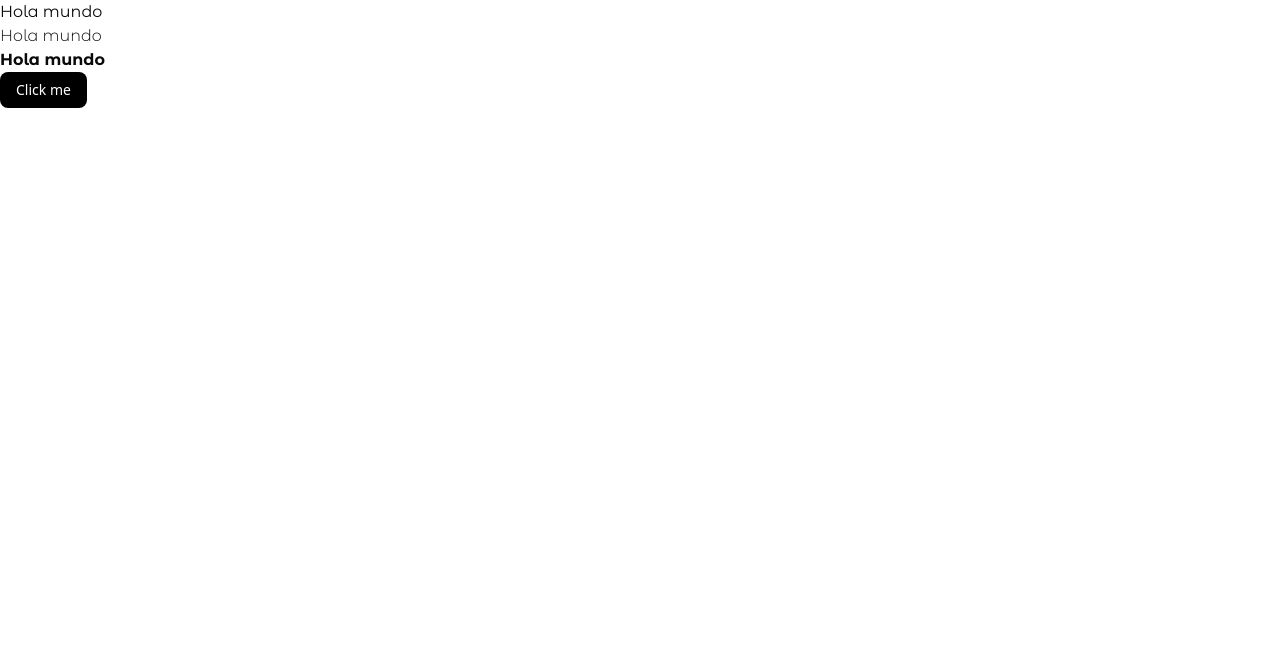
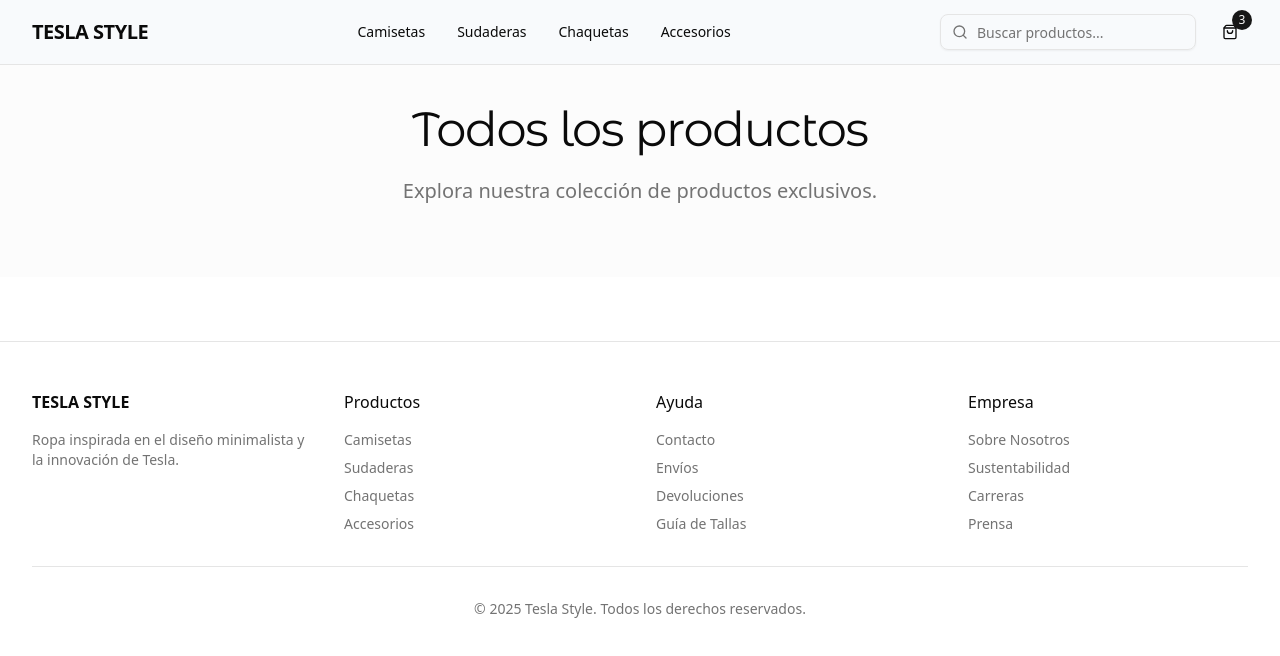
Before and after one commit to maxi-vilarino/teslo-shop, a React (Vite) app: page / in a window 1280 px wide. Shown: the top 656 px of the page. Built offline with nearby package versions, Linux system fonts and the light colour scheme.

Commit message:
Creación de componentes Header y Footer

```diff
--- /dev/null
+++ b/src/components/ui/input.tsx
@@ -0,0 +1,21 @@
+import * as React from "react"
+
+import { cn } from "@/lib/utils"
+
+function Input({ className, type, ...props }: React.ComponentProps<"input">) {
+  return (
+    <input
+      type={type}
+      data-slot="input"
+      className={cn(
+        "file:text-foreground placeholder:text-muted-foreground selection:bg-primary selection:text-primary-foreground dark:bg-input/30 border-input h-9 w-full min-w-0 rounded-md border bg-transparent px-3 py-1 text-base shadow-xs transition-[color,box-shadow] outline-none file:inline-flex file:h-7 file:border-0 file:bg-transparent file:text-sm file:font-medium disabled:pointer-events-none disabled:cursor-not-allowed disabled:opacity-50 md:text-sm",
+        "focus-visible:border-ring focus-visible:ring-ring/50 focus-visible:ring-[3px]",
+        "aria-invalid:ring-destructive/20 dark:aria-invalid:ring-destructive/40 aria-invalid:border-destructive",
+        className
+      )}
+      {...props}
+    />
+  )
+}
+
+export { Input }
--- /dev/null
+++ b/src/shop/components/CustomFooter.tsx
@@ -0,0 +1,101 @@
+export const CustomFooter = () => {
+  return (
+    <footer className="border-t py-12 px-4 lg:px-8 mt-16">
+      <div className="container mx-auto">
+        <div className="grid grid-cols-1 md:grid-cols-4 gap-8">
+          <div>
+            <h3 className="font-semibold mb-4">TESLA STYLE</h3>
+            <p className="text-sm text-muted-foreground">
+              Ropa inspirada en el diseño minimalista y la innovación de Tesla.
+            </p>
+          </div>
+
+          <div>
+            <h4 className="font-medium mb-4">Productos</h4>
+            <ul className="space-y-2 text-sm text-muted-foreground">
+              <li>
+                <a href="#" className="hover:text-foreground">
+                  Camisetas
+                </a>
+              </li>
+              <li>
+                <a href="#" className="hover:text-foreground">
+                  Sudaderas
+                </a>
+              </li>
+              <li>
+                <a href="#" className="hover:text-foreground">
+                  Chaquetas
+                </a>
+              </li>
+              <li>
+                <a href="#" className="hover:text-foreground">
+                  Accesorios
+                </a>
+              </li>
+            </ul>
+          </div>
+
+          <div>
+            <h4 className="font-medium mb-4">Ayuda</h4>
+            <ul className="space-y-2 text-sm text-muted-foreground">
+              <li>
+                <a href="#" className="hover:text-foreground">
+                  Contacto
+                </a>
+              </li>
+              <li>
+                <a href="#" className="hover:text-foreground">
+                  Envíos
+                </a>
+              </li>
+              <li>
+                <a href="#" className="hover:text-foreground">
+                  Devoluciones
+                </a>
+              </li>
+              <li>
+                <a href="#" className="hover:text-foreground">
+                  Guía de Tallas
+                </a>
+              </li>
+            </ul>
+          </div>
+
+          <div>
+            <h4 className="font-medium mb-4">Empresa</h4>
+            <ul className="space-y-2 text-sm text-muted-foreground">
+              <li>
+                <a href="#" className="hover:text-foreground">
+                  Sobre Nosotros
+                </a>
+              </li>
+              <li>
+                <a href="#" className="hover:text-foreground">
+                  Sustentabilidad
+                </a>
+              </li>
+              <li>
+                <a href="#" className="hover:text-foreground">
+                  Carreras
+                </a>
+              </li>
+              <li>
+                <a href="#" className="hover:text-foreground">
+                  Prensa
+                </a>
+              </li>
+            </ul>
+          </div>
+        </div>
+
+        <div className="border-t mt-8 pt-8 text-center text-sm text-muted-foreground">
+          <p>
+            &copy; {new Date().getFullYear()} Tesla Style. Todos los derechos
+            reservados.
+          </p>
+        </div>
+      </div>
+    </footer>
+  );
+};
--- /dev/null
+++ b/src/shop/components/CustomHeader.tsx
@@ -0,0 +1,78 @@
+import { Search, ShoppingBag, Menu } from "lucide-react";
+import { Button } from "@/components/ui/button";
+import { Input } from "@/components/ui/input";
+import { useState } from "react";
+export const CustomHeader = () => {
+  const [cartCount] = useState(3);
+  return (
+    <header className="sticky top-0 z-50 w-full border-b backdrop-blur bg-slate-50">
+      <div className="container mx-auto px-4 lg:px-8">
+        <div className="flex h-16 items-center justify-between">
+          {/* Logo */}
+          <div className="flex items-center space-x-4">
+            <Button variant="ghost" size="icon" className="md:hidden">
+              <Menu className="h-5 w-5" />
+            </Button>
+            <h1 className="text-xl font-semibold tracking-tight">
+              TESLA STYLE
+            </h1>
+          </div>
+
+          {/* Navigation - Desktop */}
+          <nav className="hidden md:flex items-center space-x-8">
+            <a
+              href="#"
+              className="text-sm font-medium transition-colors hover:text-primary"
+            >
+              Camisetas
+            </a>
+            <a
+              href="#"
+              className="text-sm font-medium transition-colors hover:text-primary"
+            >
+              Sudaderas
+            </a>
+            <a
+              href="#"
+              className="text-sm font-medium transition-colors hover:text-primary"
+            >
+              Chaquetas
+            </a>
+            <a
+              href="#"
+              className="text-sm font-medium transition-colors hover:text-primary"
+            >
+              Accesorios
+            </a>
+          </nav>
+
+          {/* Search and Cart */}
+          <div className="flex items-center space-x-4">
+            <div className="hidden md:flex items-center space-x-2">
+              <div className="relative">
+                <Search className="absolute left-3 top-1/2 h-4 w-4 -translate-y-1/2 text-muted-foreground" />
+                <Input
+                  placeholder="Buscar productos..."
+                  className="pl-9 w-64 h-9"
+                />
+              </div>
+            </div>
+
+            <Button variant="ghost" size="icon" className="md:hidden">
+              <Search className="h-5 w-5" />
+            </Button>
+
+            <Button variant="ghost" size="icon" className="relative">
+              <ShoppingBag className="h-5 w-5" />
+              {cartCount > 0 && (
+                <span className="absolute -top-1 -right-1 h-5 w-5 rounded-full bg-primary text-primary-foreground text-xs flex items-center justify-center">
+                  {cartCount}
+                </span>
+              )}
+            </Button>
+          </div>
+        </div>
+      </div>
+    </header>
+  );
+};
--- /dev/null
+++ b/src/shop/components/CustomJumbotron.tsx
@@ -0,0 +1,20 @@
+interface Props {
+  title: string;
+  subtitle?: string;
+}
+
+export const CustomJumbotron = ({ title, subtitle }: Props) => {
+  const defaultSubtitle = "Explora nuestra colección de productos exclusivos.";
+  return (
+    <section className="py-10 px-4 lg:px-8 bg-muted/30">
+      <div className="container mx-auto text-center">
+        <h1 className="font-montserrat text-2xl lg:text-5xl tracking-tight mb-6">
+          {title}
+        </h1>
+        <p className="text-xl text-muted-foreground mb-8 max-w-2xl mx-auto">
+          {subtitle || defaultSubtitle}
+        </p>
+      </div>
+    </section>
+  );
+};
--- a/src/shop/layouts/ShopLayout.tsx
+++ b/src/shop/layouts/ShopLayout.tsx
@@ -1,9 +1,13 @@
 import { Outlet } from "react-router";
+import { CustomHeader } from "../components/CustomHeader";
+import { CustomFooter } from "../components/CustomFooter";
 
 export const ShopLayout = () => {
   return (
-    <div>
+    <div className="min-h-screen bg-background">
+      <CustomHeader />
       <Outlet />
+      <CustomFooter />
     </div>
   );
 };
--- a/src/shop/page/home/HomePage.tsx
+++ b/src/shop/page/home/HomePage.tsx
@@ -1,13 +1,10 @@
 import { Button } from "@/components/ui/button";
+import { CustomJumbotron } from "@/shop/components/CustomJumbotron";
 
 export const HomePage = () => {
   return (
-    <div>
-      <h1 className="font-montserrat">Hola mundo</h1>
-      <h1 className="font-montserrat font-thin">Hola mundo</h1>
-      <h1 className="font-montserrat font-bold">Hola mundo</h1>
-
-      <Button className="bg-black text-white">Click me</Button>
-    </div>
+    <>
+      <CustomJumbotron title="Todos los productos" />
+    </>
   );
 };
```
